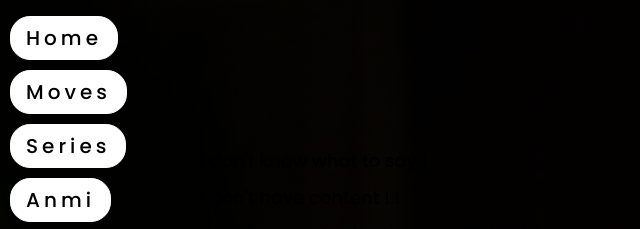
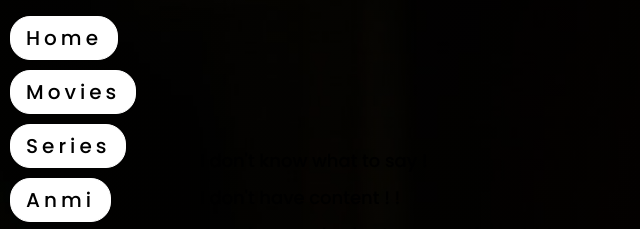
Before and after one commit to HusseinQAZ/hussein2023, a plain HTML site: page index.html in a window 1280 px wide. Shown: the part 139-368 px from the top of the page, 0-640 px from the left. Drawn offline with Linux system fonts and the light colour scheme.

Commit message:
Update index.html

```diff
--- a/index.html
+++ b/index.html
@@ -26,7 +26,7 @@
       </div>
       <nav class="navigation">
         <a class="home" href="#home-p">Home</a>
-        <a class="moves" href="#moves">Moves</a>
+        <a class="moves" href="#moves">Movies</a>
         <a class="series" href="#series">Series</a>
         <a class="anmi" href="#anmi">Anmi</a>
         <a class="contact" href="#contact">Contact</a>
```
